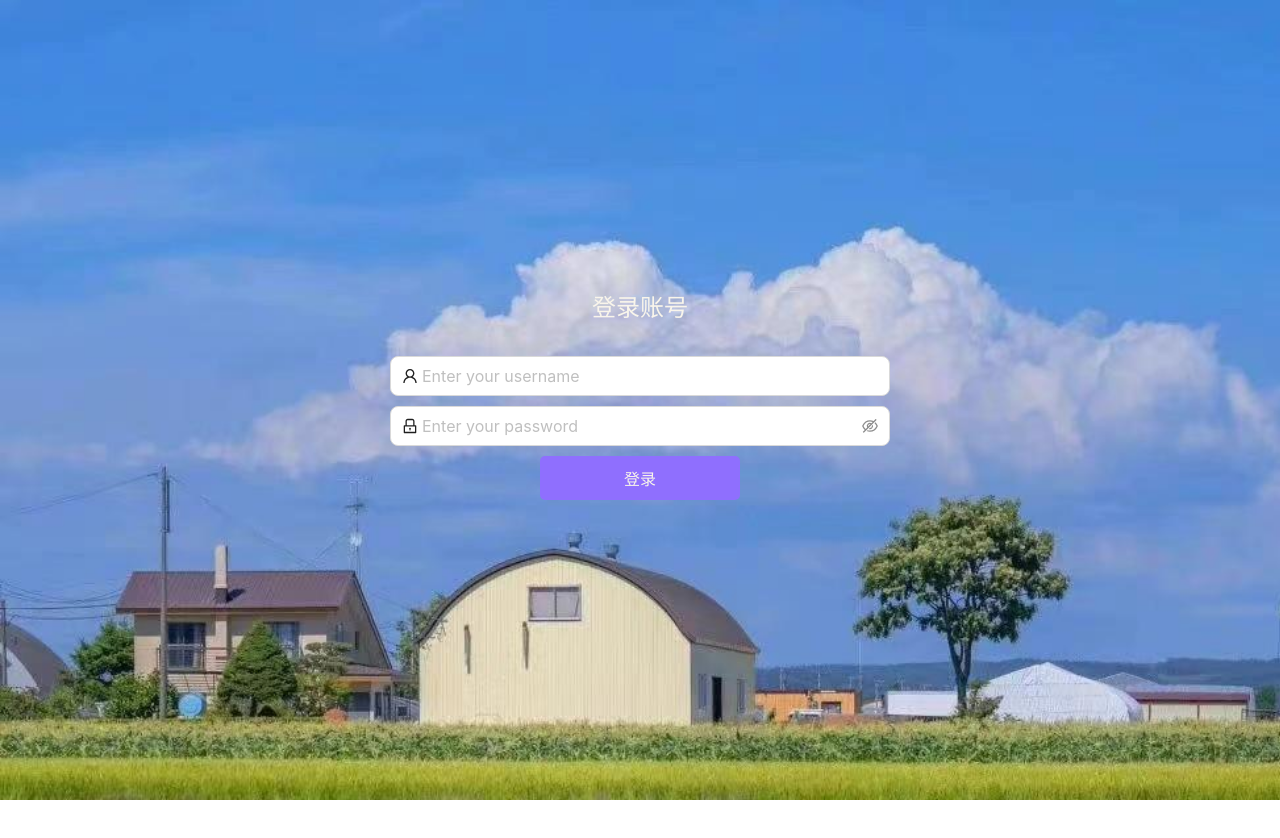
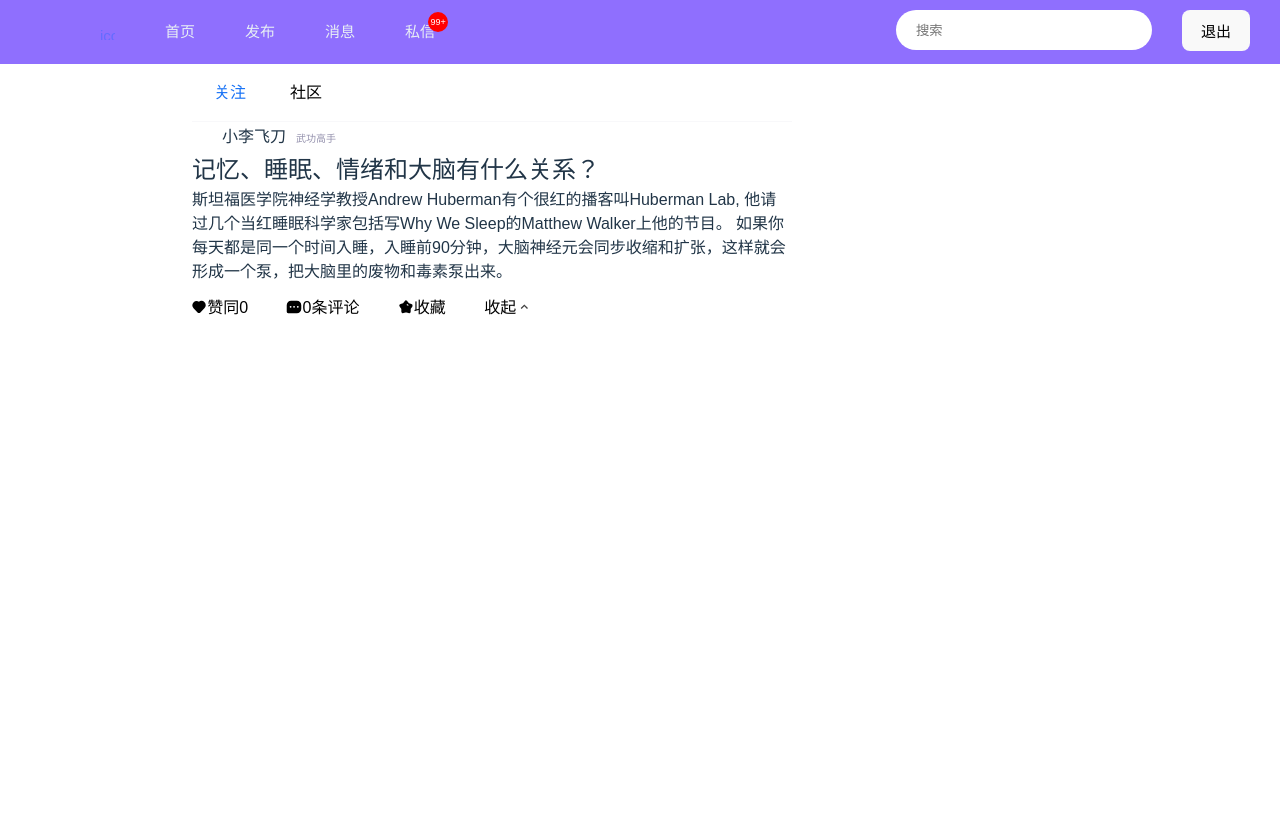
Before and after one commit to Coloey/Talk-time, a React (Vite) app: page /focusPost in a window 1280 px wide. Before the commit this address led to /signin. Shown: the top 838 px of the page. Before the commit the page ends 800 px from the top, so only its background shows below. Built offline with nearby package versions, Linux system fonts and the light colour scheme; no server answers.

Commit message:
feat: 增加已读未读

```diff
--- a/src/views/components/Header/index.styl
+++ b/src/views/components/Header/index.styl
@@ -22,6 +22,19 @@ header
             &-active
                 color #fff
                 font-weight bold
+        .messageCount
+            color: white;
+            font-size: 9px;
+            background-color: red;
+            min-height: 20px;
+            min-width:20px;
+            line-height: 16px;
+            text-align: center;
+            -webkit-border-radius: 20px;
+            border-radius: 20px;
+            padding:2px;
+            margin-top: -20px;
+            margin-left: -7px;
     .search
         position absolute
         right 10vw
@@ -32,3 +45,8 @@ header
         top 10px
         &:focus
             outline none
+// span
+//     font-size: min(16px, calc(10000px-val(--num)*100px))
+// span:before
+//     content: '99+'
+//     font-size: min(16px, calc(var(--num) * 100px - 9900px));
--- a/src/views/components/Header/index.tsx
+++ b/src/views/components/Header/index.tsx
@@ -22,7 +22,7 @@ export default function Header({ isAuthenticated }) {
     }
     useEffect(() => {
         const isAuthenticated = window.localStorage.getItem('token') || false
-        isAuthenticated || navigate(RouteIndex.SIGNIN)
+        // isAuthenticated || navigate(RouteIndex.SIGNIN)
     }, [])
     return (
         <>
@@ -65,6 +65,7 @@ export default function Header({ isAuthenticated }) {
                         }>
                         私信
                     </NavLink>
+                    <div className="messageCount">99+</div>
                     <Search className='search'></Search>
                     <button className='btn' onClick={logout}>退出</button>
                 </div>
--- a/src/views/pages/Private_Message/ChatBar/index.tsx
+++ b/src/views/pages/Private_Message/ChatBar/index.tsx
@@ -1,8 +1,10 @@
 import React, { useState, useEffect } from 'react';
 import './index.styl'
-const ChatBar = ({ socket, sendName, users }) => {
+const ChatBar = ({ socket, sendName, users, messages, handleReadedMessages }) => {
     // const [users, setUsers] = useState([]);
     const [activeIndex, setActiveIndex] = useState(0);
+    const [myMessages, setMyMessages] = useState(messages||[])
+    const fromUser = localStorage.getItem('userName')
     // useEffect(() => {
     //     socket.on('newUserResponse', (data) => setUsers(data));
     //     console.log(users)
@@ -11,7 +13,17 @@ const ChatBar = ({ socket, sendName, users }) => {
     const handleClick = (name, index) => {
         sendName(name)
         setActiveIndex(index)
+        // 点击则已读消息，消息条数减少,设置相应消息状态为已读
+        // console.log(messages.length, '消息条数')
+        // toUser===name
+        myMessages.map((item) => {
+            if (item.toUser === name && item.fromUser === fromUser) {
+                item.readStaus = true;
+            }
+        })
+        handleReadedMessages(myMessages)
     }
+
     //console.log(users, 'userbar')
     return (
         <div className="chat_sidebar">
--- a/src/views/pages/Private_Message/ChatBody/index.tsx
+++ b/src/views/pages/Private_Message/ChatBody/index.tsx
@@ -10,7 +10,7 @@ const ChatBody = ({ messages, lastMessageRef, typingStatus, toUser }) => {
         //window.location.reload();
     };
     useEffect(() => {
-        const newMessage = messages.map((item) => {
+        const newMessage = (messages || []).map((item) => {
             console.log(item)
             const emojiDecodeRegex = /emoji\(\d+\)/g
             console.log(item.text)
--- a/src/views/pages/Private_Message/ChatPage/index.tsx
+++ b/src/views/pages/Private_Message/ChatPage/index.tsx
@@ -10,6 +10,7 @@ const ChatPage = ({ socket }) => {
     const lastMessageRef = useRef(null);
     const [toUser, setToUser] = useState('')
     const [users, setUsers] = useState([]);
+    const [messagesCount, setMessagesCount] = useState(0)
     useEffect(() => {
         const getUsers = async () => {
             const res = await getAllUsers();
@@ -21,9 +22,10 @@ const ChatPage = ({ socket }) => {
             const res = await getMessages()
             console.log(res.data.data, 'getMessage')
             setMessages(res.data.data)
+            setMessagesCount(messages.filter(item=>item.readStaus===false).length)
         }
         getMessage()
-    }, [])
+    }, [messages])
     useEffect(() => {
         socket.on(localStorage.getItem('userName'), (data) => setMessages([...messages, data]));
     }, [socket, messages]);
@@ -48,9 +50,18 @@ const ChatPage = ({ socket }) => {
     const receiveName = (val) => {
         setToUser(val)
     }
+    const handleReadedMessages = (myMessages) => {
+        setMessages(myMessages)
+    }
     return (
         <div className="chat">
-            <ChatBar socket={socket} sendName={receiveName} users={users} />
+            <ChatBar
+                socket={socket}
+                sendName={receiveName}
+                users={users}
+                messages={messages}
+                handleReadedMessages={handleReadedMessages}
+            />
             <div className="chat_main">
                 <ChatBody
                     messages={messages}
```
